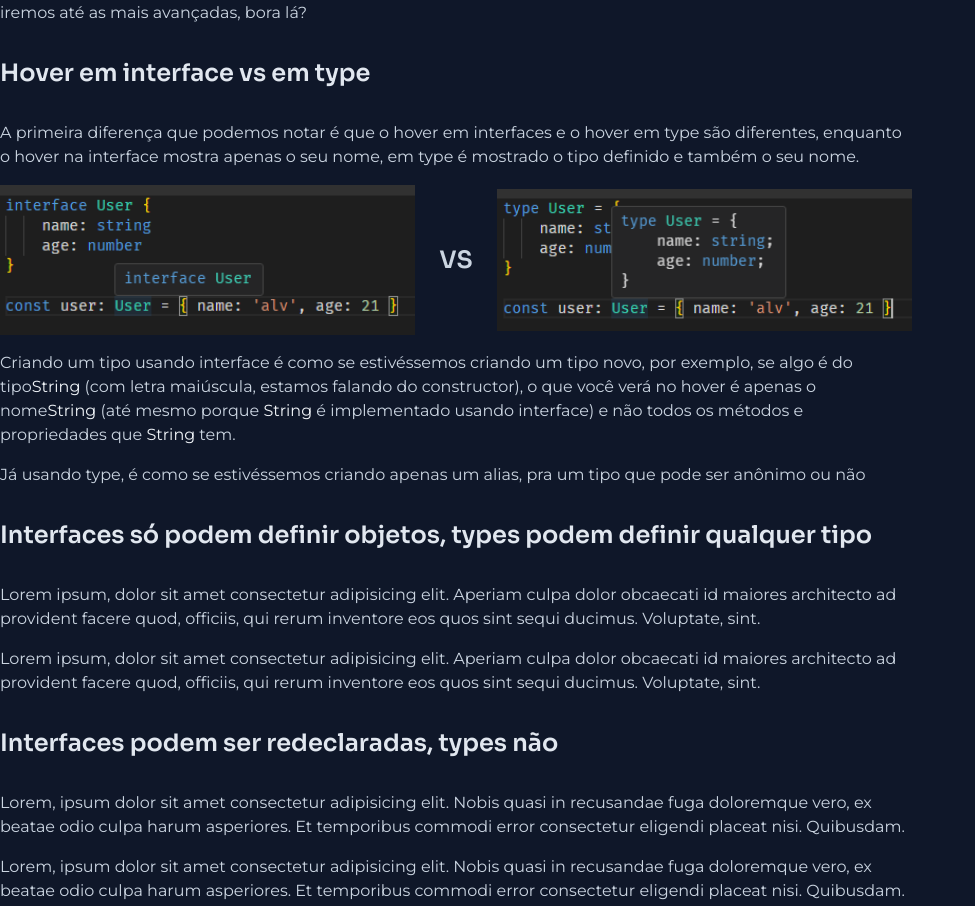
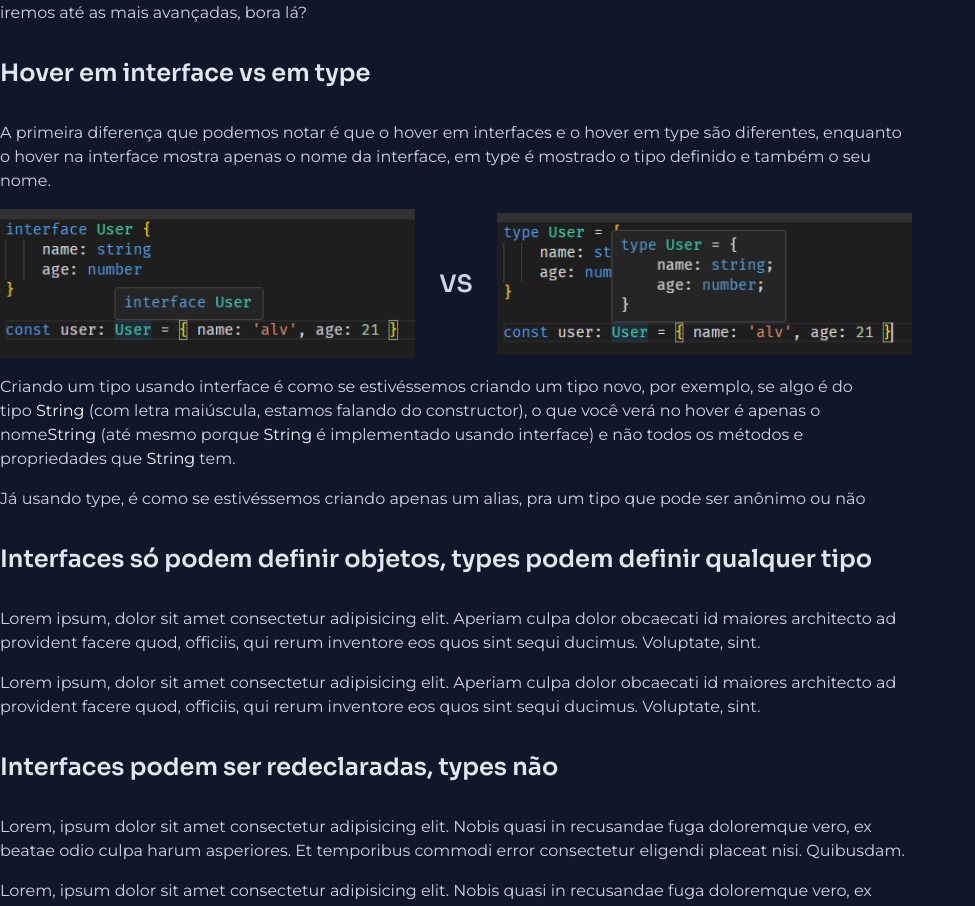
Before and after one commit to alvseven/portfolio, a Next.js app: page /type-vs-interface in a window 1280 px wide. Shown: the part 1200-2106 px from the top of the page, without its empty margins (0-975 px from the left). Built offline with nearby package versions, Linux system fonts and the light colour scheme.

Commit message:
adjust text and spacing

```diff
--- a/src/app/type-vs-interface/page.tsx
+++ b/src/app/type-vs-interface/page.tsx
@@ -192,8 +192,8 @@ export default async function Home() {
           <p>
             A primeira diferença que podemos notar é que o hover em interfaces e
             o hover em type são diferentes, enquanto o hover na interface mostra
-            apenas o seu nome, em type é mostrado o tipo definido e também o seu
-            nome.
+            apenas o nome da interface, em type é mostrado o tipo definido e
+            também o seu nome.
           </p>
           <div className="flex flex-col gap-2 md:gap-6 items-center xl:justify-between xl:flex-row">
             <Image
@@ -210,7 +210,7 @@ export default async function Home() {
           </div>
           <p>
             Criando um tipo usando interface é como se estivéssemos criando um
-            tipo novo, por exemplo, se algo é do tipo
+            tipo novo, por exemplo, se algo é do tipo&nbsp;
             <span className="text-highlight">String</span>&nbsp;
             {"(com letra maiúscula, estamos falando do constructor)"}, o que
             você verá no hover é apenas o nome
```
